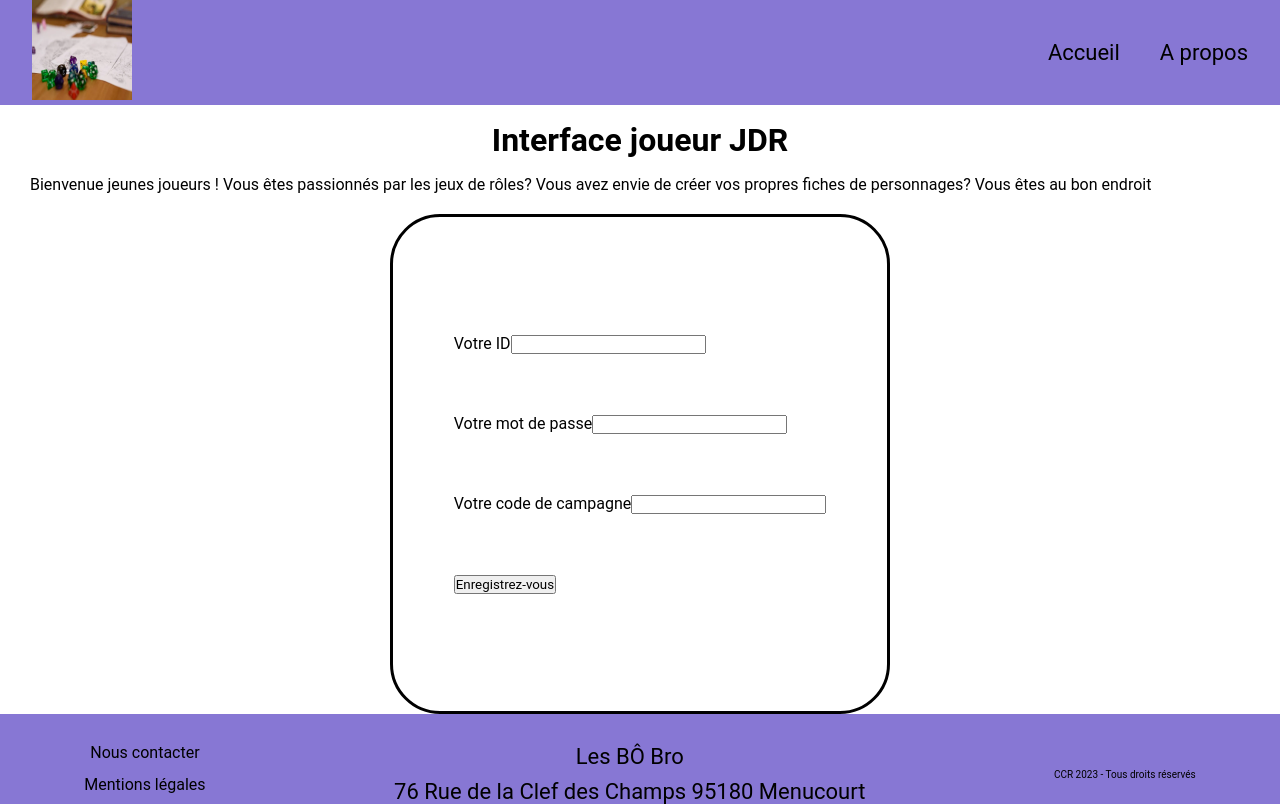
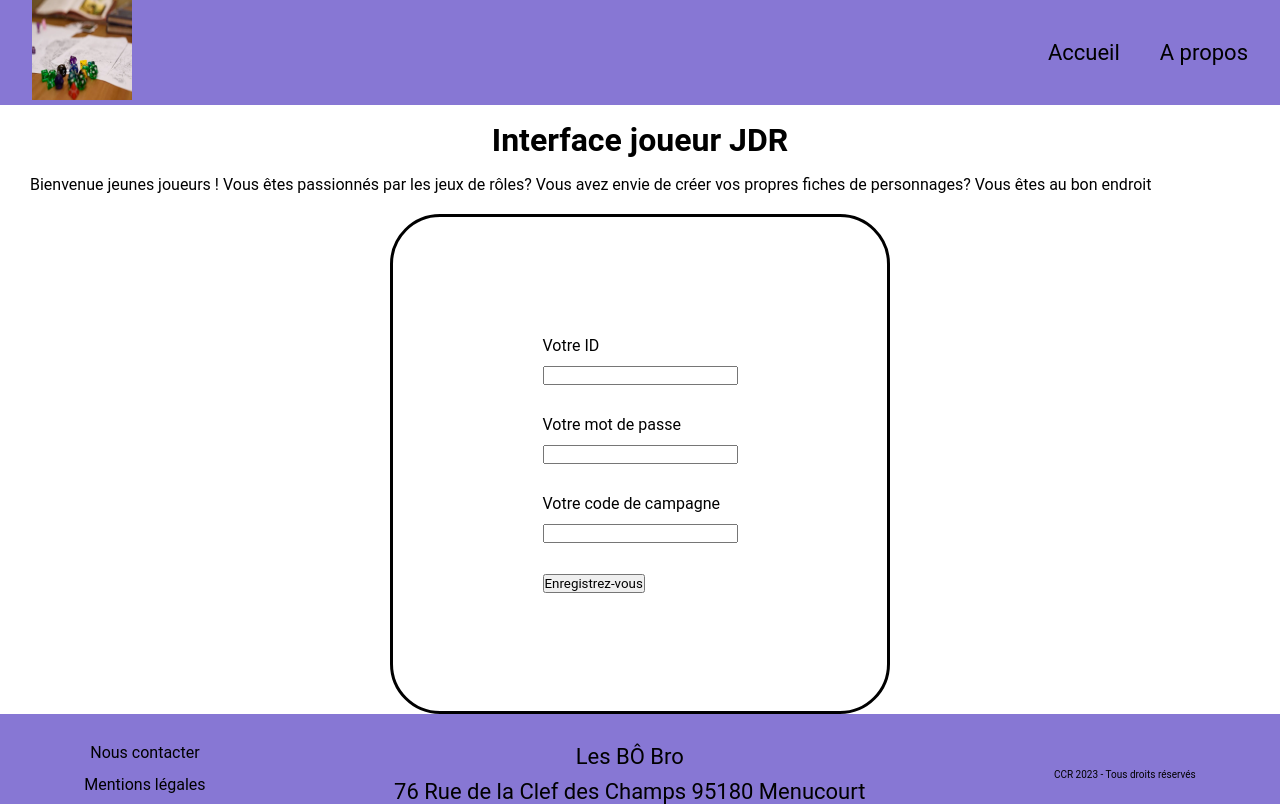
Before and after one commit to M0rgan52/Interface_Joueur_JDR, a React (Create React App) app: page / in a window 1280 px wide. Built offline with nearby package versions, Linux system fonts and the light colour scheme.

Commit message:
git commit -m "INSCRIPTION - Changement disposition des labels en colonne "

```diff
--- a/src/components/Inscription.jsx
+++ b/src/components/Inscription.jsx
@@ -9,15 +9,15 @@ function Inscription() {
 
       <div className="ContainerInscription">
         <form method="post">
-            <div className="test">
+            <div className="divLabel">
             <label htmlFor="id">Votre ID</label>
             <input type="text" id="id" />
             </div>
-            <div className="test">
+            <div className="divLabel">
             <label htmlFor="mdp">Votre mot de passe</label>
             <input type="password" id="mdp" />
             </div>
-            <div className="test">
+            <div className="divLabel">
             <label htmlFor="code">Votre code de campagne</label>
             <input type="text" id="code" />
 
--- a/src/styles/Inscription.css
+++ b/src/styles/Inscription.css
@@ -24,3 +24,12 @@ form{
     line-height: 80px;
 
 }
+
+label{
+    height: 60px;
+}
+
+.divLabel{
+    display: flex;
+    flex-direction: column;
+}
```
